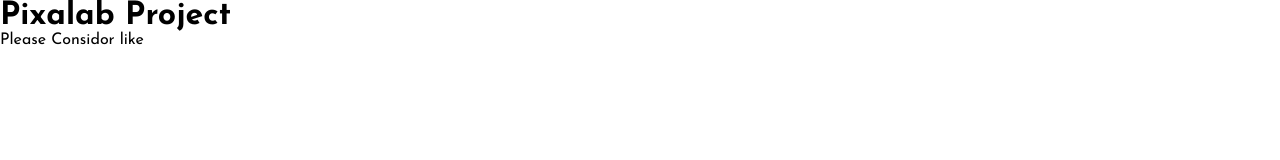
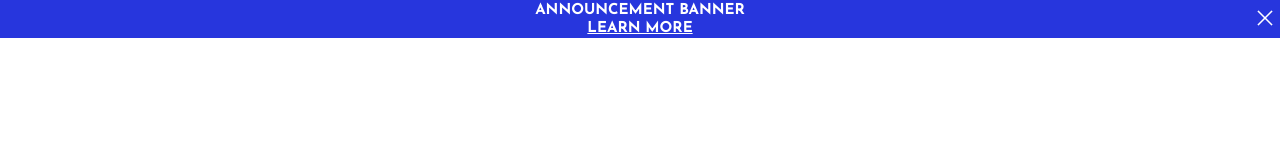
Before and after one commit to DhuruvSingh/Pixelab-Project-1, a website: page index.html in a window 1280 px wide. Drawn offline with Linux system fonts and the light colour scheme.

Commit message:
add banner add

```diff
--- a/index.html
+++ b/index.html
@@ -5,6 +5,8 @@
     <meta charset="UTF-8">
     <meta http-equiv="X-UA-Compatible" content="IE=edge">
     <meta name="viewport" content="width=device-width, initial-scale=1.0">
+    <link href="https://fonts.googleapis.com/icon?family=Material+Icons"
+      rel="stylesheet">
     <link rel="stylesheet" href="/css/style.css">
     <link
         href="https://fonts.googleapis.com/css2?family=Josefin+Sans:ital,wght@0,100;0,200;0,300;0,400;0,500;0,600;0,700;1,100;1,200;1,300;1,400;1,500;1,600;1,700&display=swap"
@@ -13,9 +15,22 @@
 </head>
 
 <body>
+
+    <!-- Banner Ad-->
+    <div class="banner">
+        <div class="banner-contant">
+            <div class="banner-text">
+                <strong>ANNOUNCEMENT BANNER</strong><br><a href="#"><b>LEARN MORE</b></a>
+            </div>
+            <button class="banner-close" type="button">
+                <img src="/icons/icon-nav-x-white.png" alt="close icon">
+            </button>
+        </div>
+    </div>
+
+
     <header>
-        <h1>Pixalab Project</h1>
-        <p>Please Considor like</p>
+
     </header>
 </body>
 
--- a/sass/main.scss
+++ b/sass/main.scss
@@ -1 +1,48 @@
 *{margin: 0; padding: 0; font-family: 'Josefin Sans', sans-serif;}
+
+$whitetxt : #fff;
+
+.banner {
+    width: 100%;
+    height: 38px;
+    background-color: #2736dd;
+    display: flex;
+    align-items: center;
+
+    .banner-contant {
+        display: flex;
+        align-items: center;
+        justify-content: center;
+        width: 100%;
+        font-size: 15px;
+        line-height: 9px;
+
+        .banner-text {
+            display: flex;
+            color: $whitetxt;
+            flex-direction: column;
+            align-items: center;
+
+            a{
+                color: $whitetxt;
+            }
+        }
+
+        button {
+            position: absolute;
+            right: 5px;
+            background: none;
+            border: none;
+
+            &:hover {
+                background: #434fd3;
+            }
+
+            &:active {
+                background: #111a7e;
+            }
+
+        }
+
+    }
+}
```
Also changed, not shown: css/style.css, icons/icon-nav-x-white.png (added), icons/icon-nav-x-white.svg (added).
